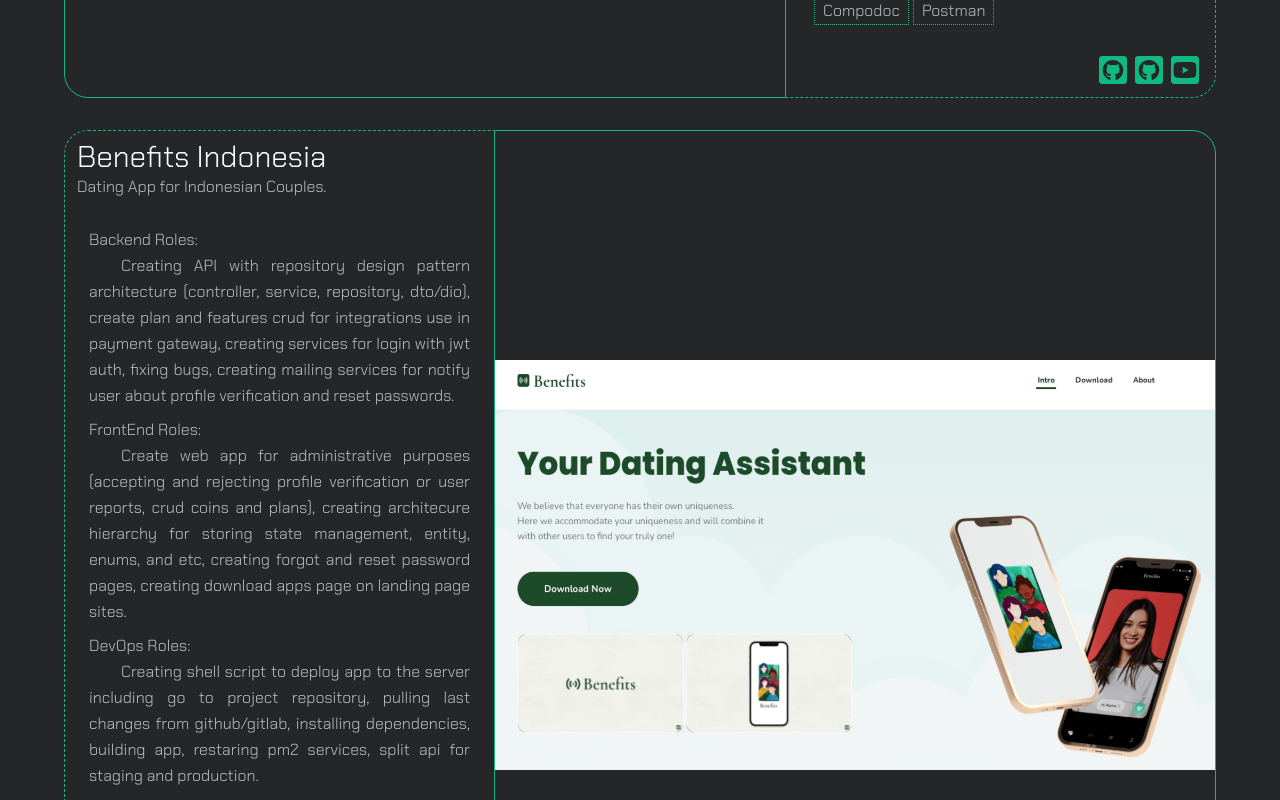
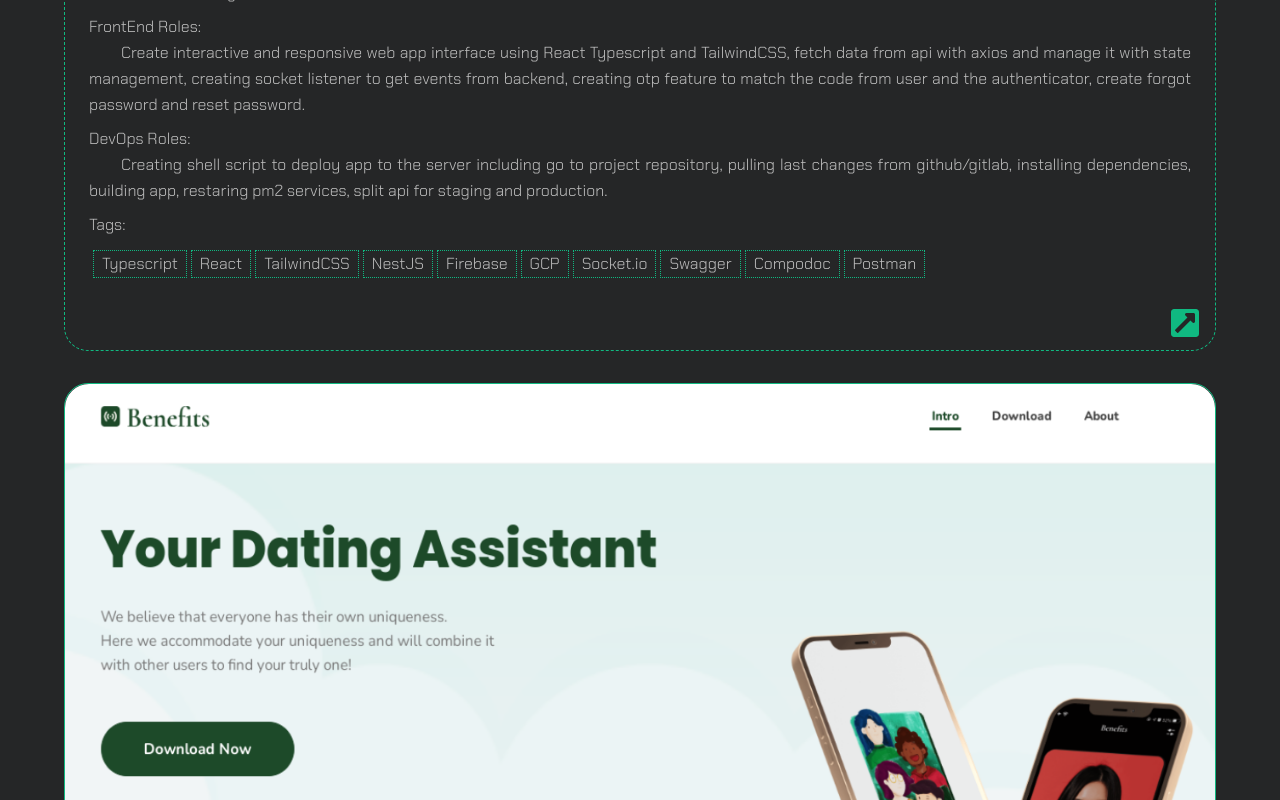
Before and after one commit to rdanang-dev/hi-danang.github.io, a Vue app: page / in a window 1280 px wide. Shown: the part 2800-3600 px from the top of the page. Built offline with nearby package versions, Linux system fonts and the light colour scheme; what vue-toasted, vue-typer would draw is missing.

Commit message:
change latest projects

```diff
--- a/src/assets/data/latestproject/latestproject.json
+++ b/src/assets/data/latestproject/latestproject.json
@@ -19,9 +19,7 @@
         "Compodoc",
         "Postman"
       ],
-      "frontend": "https://github.com/rdanang-dev/vue-wiko-pos",
-      "backend": "https://github.com/rdanang-dev/laravel-wiko-pos",
-      "demo": "https://www.youtube.com/watch?v=4gZuyLVo_7A"
+      "links": "https://app.wazone.id"
     },
     {
       "image": "benefits_indonesia.png",
--- a/src/components/LatestProject.vue
+++ b/src/components/LatestProject.vue
@@ -22,24 +22,24 @@
         >
         <span> !</span>
       </div>
+      <!-- :class="
+          (index + 1) % 2 === 0 ? ['lg:flex-row-reverse'] : ['lg:flex-row']
+        " -->
 
       <!-- Projects -->
       <div
         class="pt-8 flex flex-col rounded-t-3xl rounded-b-3xl"
-        :class="
-          (index + 1) % 2 === 0 ? ['lg:flex-row-reverse'] : ['lg:flex-row']
-        "
         v-for="(value, index) in data"
         :key="index"
       >
         <!-- class="w-full h-60 lg:h-full rounded-t-3xl border border-green-500 object-center" -->
-        <div
-          class="flex h-full w-full items-center border border-green-500"
-          :class="
+        <!-- :class="
             (index + 1) % 2 === 0
               ? ['lg:rounded-br-3xl lg:rounded-t-none lg:rounded-tr-3xl']
               : ['lg:rounded-bl-3xl lg:rounded-t-none lg:rounded-tl-3xl']
-          "
+          " -->
+        <div
+          class="flex h-full w-full items-center border border-green-500 rounded-t-3xl"
         >
           <a
             :href="value.links ? value.links : value.demo"
@@ -48,21 +48,16 @@
           >
             <img
               :src="require(`@/assets/image/projects/${value.image}`)"
-              class="w-full object-center"
+              class="w-full object-center rounded-t-3xl"
             />
           </a>
         </div>
+        <!-- :class=" (index + 1) % 2 === 0 ? [ 'lg:border-l lg:rounded-tl-3xl
+        lg:rounded-bl-3xl lg:rounded-br-none lg:border-r-0', ] : [ 'lg:border-r
+        lg:rounded-tr-3xl lg:rounded-br-3xl lg:rounded-bl-none lg:border-l-0', ]
+        " -->
         <div
-          class="flex flex-col px-3 pt-2 border-dashed lg:border-t border-b border-l border-r rounded-bl-3xl rounded-br-3xl border-green-500 relative lg:w-7/12"
-          :class="
-            (index + 1) % 2 === 0
-              ? [
-                  'lg:border-l lg:rounded-tl-3xl lg:rounded-bl-3xl lg:rounded-br-none lg:border-r-0',
-                ]
-              : [
-                  'lg:border-r lg:rounded-tr-3xl lg:rounded-br-3xl lg:rounded-bl-none lg:border-l-0',
-                ]
-          "
+          class="flex flex-col px-3 pt-2 border-dashed lg:border-t border-b border-l border-r rounded-bl-3xl rounded-br-3xl border-green-500 relative"
         >
           <span class="text-custom-title text-3xl">{{ value.title }}</span>
           <p class="text-custom-content">{{ value.desc }}</p>
```
